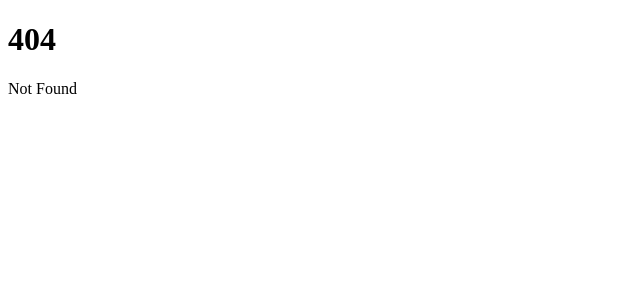
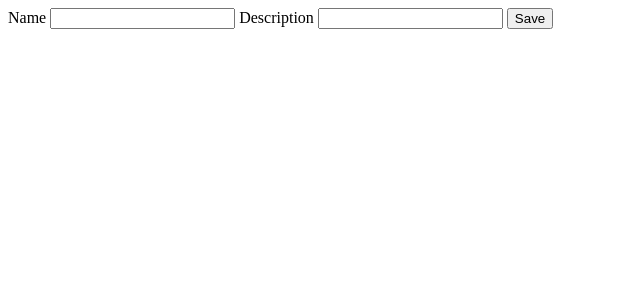
Before and after one commit to LucasNithael/Project-RIA-svelte, a SvelteKit app: page /item/add in a window 1280 px wide. Before the commit this address had no page. Shown: the top 300 px of the page, without its empty margins (0-640 px from the left). Built offline with nearby package versions, Linux system fonts and the light colour scheme.

Commit message:
feat: register item

```diff
--- /dev/null
+++ b/src/routes/item/add/+layout.svelte
@@ -0,0 +1 @@
+<slot/>
--- /dev/null
+++ b/src/routes/item/add/+page.svelte
@@ -0,0 +1,27 @@
+<script>
+    import { postApi } from "../../../api/api";
+
+    let item = {
+        name: '',
+        description: ''
+    }
+
+    const addItem = async () => {
+        try{
+            await postApi('/itens/', item)
+            console.log('Item cadastrado')
+        } catch(error){
+            console.log(error)
+        }
+    }
+</script>
+
+
+
+<form on:submit={() => addItem()}>
+    <label for="name">Name</label>
+    <input type="text" id="name" bind:value={item.name}>
+    <label for="description">Description</label>
+    <input type="text" id="description" bind:value={item.description}>
+    <button>Save</button>
+</form>
```
